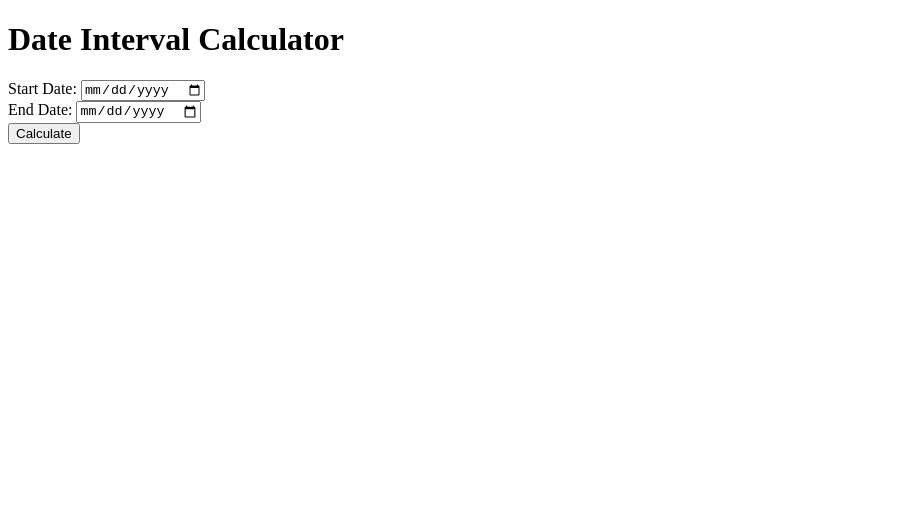
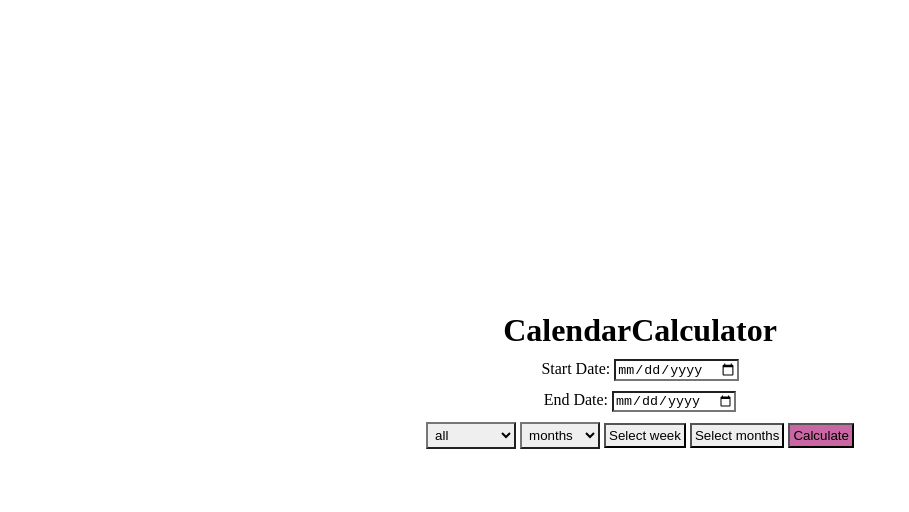
Before and after one commit to AkingaJpg/CalendarCalc, a plain HTML site: page index.html in a window 1280 px wide. Shown: the whole page, without its empty margins (0-909 px from the left). Drawn offline with Linux system fonts and the light colour scheme.

Commit message:
firstActualTry

```diff
--- a/index.html
+++ b/index.html
@@ -1,17 +1,43 @@
 <!DOCTYPE html>
 <html>
+
 <head>
+  <meta charset="utf-8">
+  <meta name="viewport" content="width=device-width, initial-scale=1">
+  <link rel="stylesheet" href="styles.css">
+  <script src="index.js"></script>
   <title>CalendarCalc</title>
+</head>
 
-</head>
-<body>
-  <h1>Date Interval Calculator</h1>
-  <label for="start-date">Start Date:</label>
-  <input type="date" id="start-date"><br>
-  <label for="end-date">End Date:</label>
-  <input type="date" id="end-date"><br>
-  <button onclick="calculateInterval()">Calculate</button>
-  <p id="result"></p>
-  <script src="index.js"></script>
+<body onload="showOldResults()">
+  <div class="center-wrapper">
+    <h1>CalendarCalculator</h1>
+    <label for="start-date">Start Date:</label>
+    <input type="date" id="start-date"><br>
+    <label for="end-date">End Date:</label>
+    <input type="date" id="end-date"><br>
+
+    <select name="dayFilter" id="dayFilter">
+      <option value="all">all</option>
+      <option value="weekdays">weekdays</option>
+      <option value="weekenddays">weekend</option>
+    </select>
+
+
+    <select name="unit" id="unit">
+      <option value="months">months</option>
+      <option value="weeks">weeks</option>
+      <option value="days">days</option>
+      <option value="hours">hours</option>
+      <option value="minutes">minutes</option>
+      <option value="seconds">seconds</option>
+    </select>
+    <button onclick="selectPreset('weeks')">Select week</button>
+    <button onclick="selectPreset('months')">Select months</button>
+    <button onclick="calculateInterval()" class="calculateButton">Calculate</button>
+    <p id="result"></p><br />
+    <p id="oldResults"></p>
+  </div>
 </body>
+
 </html>
--- a/index.js
+++ b/index.js
@@ -1,13 +1,110 @@
+/**second input is after the first input +
+ * presets: week, month +
+ * options: all days, work days, weekends
+ * options2: calculate days, hours, minutes, seconds +
+ * localStorage last 10 results
+ * responsive +
+ * GithubPages
+ */
+
+
+"use strict"
+function selectPreset(unit) {
+  document.getElementById('unit').value = unit;
+}
+
+function isWeekend(date) {
+  const day = date.getDay();
+  return day === 0 || day === 6 ? 1 : 0;
+}
+function isWeekday(date) {
+  const day = date.getDay();
+  return day === 0 || day === 6 ? 0 : 1;
+}
+
+function calculateDifference(start, end, filterFunc) {
+  let counter = 0;
+  for (let currentDate = new Date(start); currentDate < end; currentDate.setDate(currentDate.getDate() + 1)) {
+    counter += filterFunc(currentDate);
+  }
+  return counter;
+}
+
+function showOldResults() {
+  const element = document.getElementById("oldResults");
+  element.innerHTML = readFromLocalStorage().join("<br/>");
+}
+
+function readFromLocalStorage() {
+  return JSON.parse(localStorage.getItem("result") ?? "[]");
+}
+function pushToLocalStorage(result) {
+  const stuff = [result, ...readFromLocalStorage()].filter((_, i) => i < 10);
+  localStorage.setItem("result", JSON.stringify(stuff))
+}
 
 function calculateInterval() {
-    let startDateInput = document.getElementById('start-date').value;
-    let endDateInput = document.getElementById('end-date').value;
 
-    let startDate = new Date(startDateInput);
-    let endDate = new Date(endDateInput);
+  const startDateInput = document.getElementById('start-date').value;
+  const endDateInput = document.getElementById('end-date').value;
+  const unit = document.getElementById('unit').value;
+  const dayFilter = document.getElementById('dayFilter').value;
 
-    let timeDiff = Math.abs(endDate.getTime() - startDate.getTime());
-    let days = Math.ceil(timeDiff / (1000 * 3600 * 24));
+  const startDate = new Date(startDateInput);
+  const endDate = new Date(endDateInput);
 
-    document.getElementById("result").innerHTML = `The time interval is ${days} days.`;
+  if (startDate > endDate) {
+    document.getElementById("result").innerHTML = "The end date needs to be bigger then the start date.";
+    return;
+  }
+
+  if (dayFilter !== 'all' && unit !== 'month' && unit !== 'week') {
+    document.getElementById("result").innerHTML = "You can not combine weekdays/weekenddays with month and weeks :(";
+    return;
+  }
+
+
+  let filterFunc;
+  switch (dayFilter) {
+    case 'all':
+      filterFunc = () => 1;
+      break;
+    case 'weekdays':
+      filterFunc = isWeekday;
+      break;
+    case 'weekenddays':
+      filterFunc = isWeekend;
+      break;
+    default:
+      throw "meh";
+  }
+
+  const daysDiff = calculateDifference(startDate, endDate, filterFunc);
+
+  switch (unit) {
+    case 'months':
+      result = (endDate.getFullYear() - startDate.getFullYear()) * 12 + (endDate.getMonth() - startDate.getMonth());
+      break;
+    case 'weeks':
+      result = Math.floor(daysDiff / 7);
+      break;
+    case 'days':
+      result = Math.floor(daysDiff);
+      break;
+    case 'hours':
+      result = Math.floor(daysDiff * 24);
+      break;
+    case 'minutes':
+      result = Math.floor(daysDiff * 24 * 60);
+      break;
+    case 'seconds':
+      result = Math.floor(daysDiff * 24 * 60 * 60);
+      break;
+    default:
+      result = 'Invalid unit';
+      break;
+  }
+  showOldResults();
+  document.getElementById("result").innerHTML = `The time interval is ${result} ${unit}.`;
+  pushToLocalStorage(document.getElementById("result").innerHTML);
 }
--- /dev/null
+++ b/styles.css
@@ -0,0 +1,45 @@
+html,
+body {
+    height: 100%;
+    display: flex;
+    justify-content: center;
+    align-items: center;
+}
+
+.center-wrapper {
+    text-align: center;
+}
+
+
+h1 {
+    margin-bottom: 10px;
+}
+
+label,
+input[type="date"],
+button {
+    margin-bottom: 10px;
+}
+
+input, select{
+    border-radius: 0;
+}
+
+#oldResults {
+    opacity: .4;
+}
+
+.calculateButton {
+    background-color: rgb(200, 103, 163);
+}
+
+button, select {
+    margin-bottom: 10px;
+    border-style: outset;
+    border-width: 2px;
+    padding: 3px;
+}
+
+button:active , select:active{
+    border-style: inset;
+}
```
